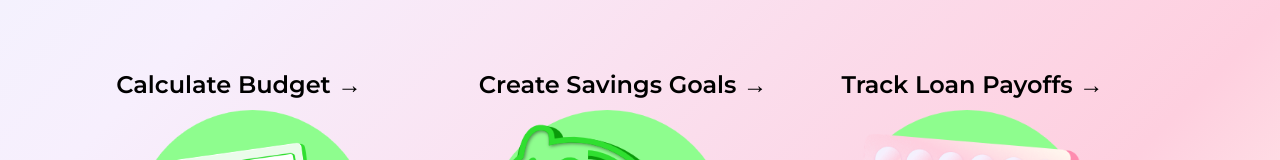
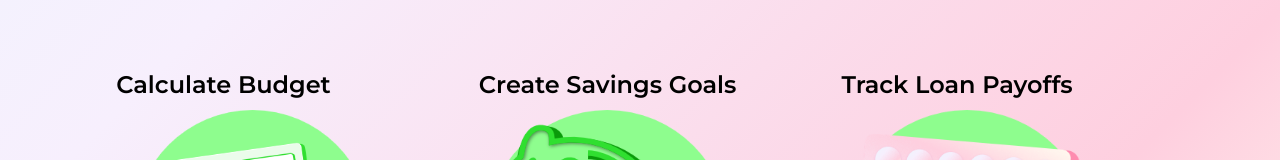
Before and after one commit to rubybeaches/BetterBudgetBuilds, a Next.js app: page / in a window 1280 px wide. Shown: the part 302-462 px from the top of the page. Built offline with nearby package versions, Linux system fonts and the light colour scheme.

Commit message:
arrow animation on home page

```diff
--- a/src/app/page.module.css
+++ b/src/app/page.module.css
@@ -117,7 +117,9 @@ a.button p {
 
 .card span {
   display: inline-block;
-  transition: transform 200ms;
+  appearance: none;
+  opacity: 0;
+  transition: all 200ms;
 }
 
 .card h2 {
@@ -196,6 +198,8 @@ a.button p {
   }
 
   .card:hover span {
+    appearance: visible;
+    opacity: 1;
     transform: translateX(4px);
   }
 }
```
